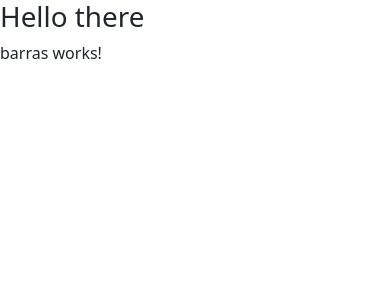
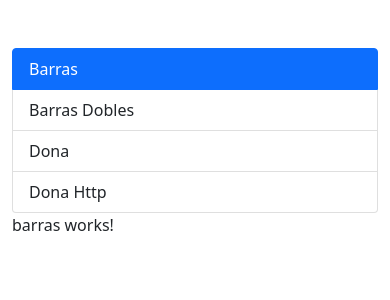
Before and after one commit to JanFreemind/10-graficasApp, an Angular app: page /graficas/barra in a window 390 px wide. Shown: the top 300 px of the page. Built offline with nearby package versions, Linux system fonts and the light colour scheme.

Commit message:
Menu de la aplicacion

```diff
--- a/src/app/app.component.html
+++ b/src/app/app.component.html
@@ -1,3 +1,9 @@
-<h1>Hello there</h1>
+<div class="row mt-5">
+    <div class="col-md-3 col-sm-12">
+        <app-menu></app-menu>
+    </div>
 
-<router-outlet></router-outlet>
+    <div class="col-md-9 col-sm-12">
+        <router-outlet></router-outlet>
+    </div>
+</div>
--- a/src/app/shared/menu/menu.component.html
+++ b/src/app/shared/menu/menu.component.html
@@ -1 +1,8 @@
-<p>menu works!</p>
+<ul class="list-group">
+    <li *ngFor="let item of menu"
+        class="list-group-item"
+        [routerLink]="[ item.ruta ]"
+        routerLinkActive="active">
+        {{ item.texto }}
+    </li>
+</ul>
--- a/src/app/shared/menu/menu.component.ts
+++ b/src/app/shared/menu/menu.component.ts
@@ -1,16 +1,27 @@
-import { Component, OnInit } from '@angular/core';
+import { Component } from '@angular/core';
+
+interface MenuItem{
+  ruta: string;
+  texto: string;
+}
 
 @Component({
   selector: 'app-menu',
   templateUrl: './menu.component.html',
-  styles: [
+  styles: [`
+    li {
+      cursor: pointer;
+    }
+  `
   ]
 })
-export class MenuComponent implements OnInit {
+export class MenuComponent  {
 
-  constructor() { }
-
-  ngOnInit(): void {
-  }
+  menu: MenuItem[] = [
+    { ruta: '/graficas/barra', texto: 'Barras' },
+    { ruta: '/graficas/barra-doble', texto: 'Barras Dobles' },
+    { ruta: '/graficas/dona', texto: 'Dona' },
+    { ruta: '/graficas/dona-http', texto: 'Dona Http' },
+  ];
 
 }
--- a/src/index.html
+++ b/src/index.html
@@ -8,7 +8,7 @@
   <link rel="icon" type="image/x-icon" href="favicon.ico">
   <link href="https://cdn.jsdelivr.net/npm/bootstrap@5.1.3/dist/css/bootstrap.min.css" rel="stylesheet" integrity="sha384-1BmE4kWBq78iYhFldvKuhfTAU6auU8tT94WrHftjDbrCEXSU1oBoqyl2QvZ6jIW3" crossorigin="anonymous">
 </head>
-<body>
+<body class="container">
   <app-root></app-root>
 </body>
 </html>
```
